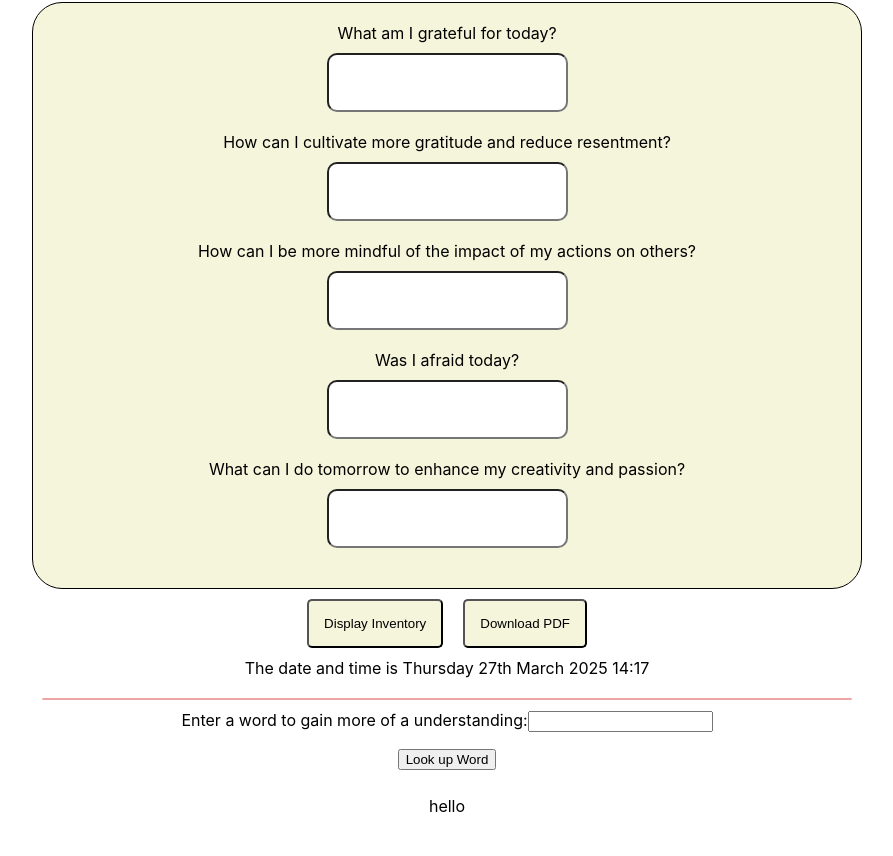
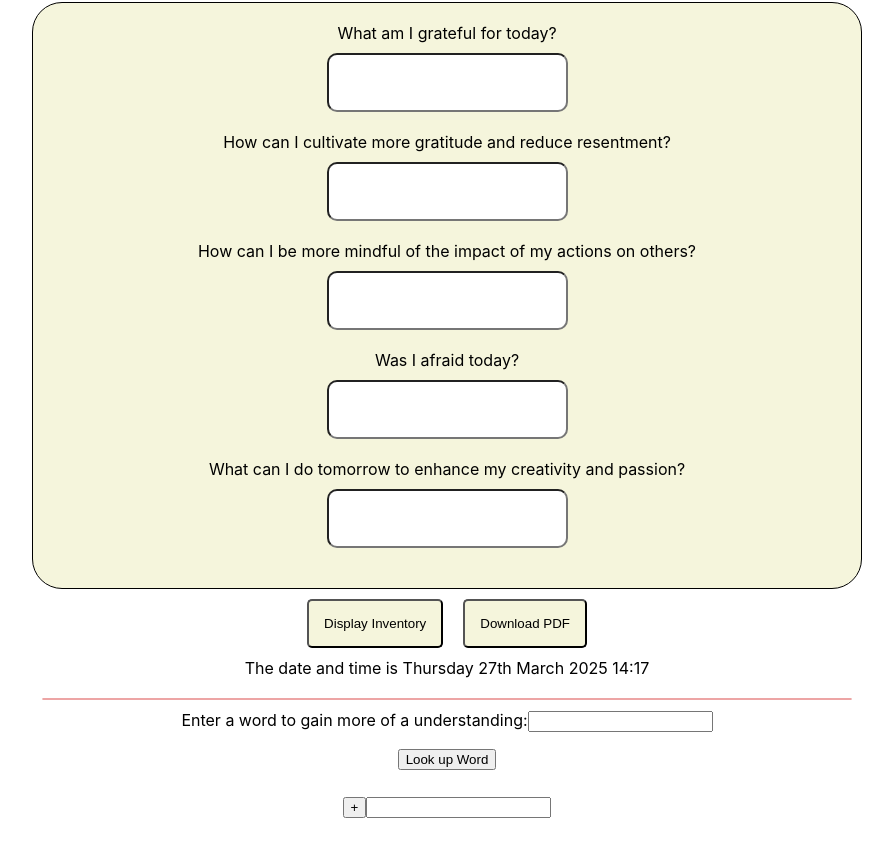
Before and after one commit to Sarahwcode/Nighlty-Inventory-Checks, a React (Create React App) app: page / in a window 1280 px wide. Shown: the part 627-1483 px from the top of the page, without its empty margins (193-1086 px from the left). Built offline with nearby package versions, Linux system fonts and the light colour scheme.

Commit message:
adding plus first

```diff
--- a/src/Calculator.js
+++ b/src/Calculator.js
@@ -1,10 +1,19 @@
-import React from "react";
+import React, {useState} from "react";
 
 
 export default function Calculator (){
+    let [sums, setSums] = useState("");
+
+    function calculator () {
+return 1 + 1;
+    }
+function pressPlus (event) {
+setSums(event.target.value);
+}
     return (
         <div>
-            hello
+            <button onClick={sums}>+</button>
+<input type="text" onChange={pressPlus}></input>
         </div>
     )
 }
--- a/src/wordIntergration.js
+++ b/src/wordIntergration.js
@@ -11,7 +11,7 @@ setWords(response.data);
 console.log(response.data);
     }
     function displayChange (event) {
-        setDisplay(event.target.value)
+        setDisplay(event.target.value);
     }
 
     function lookForWord(){
```
